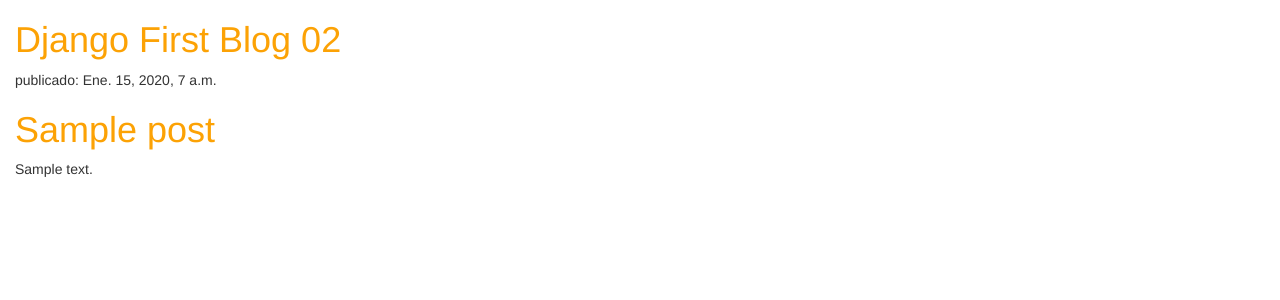
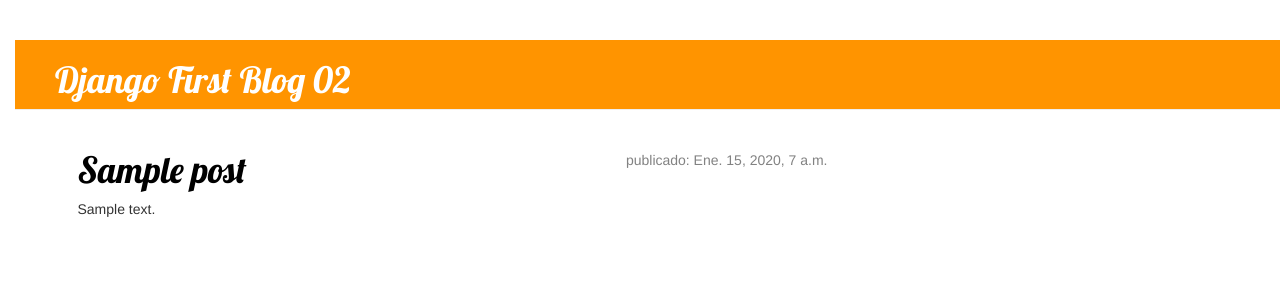
Before and after one commit to marcelogere/my-first-blog, a Django app: template blog/templates/blog/post_list.html in a window 1280 px wide. Shown: the top 300 px of the page. Run offline with Django 3.2, Linux system fonts and the light colour scheme; the template is opened without the code that fills it: values that come from a table or form of the project are taken from there, others are empty; tables that the repository leaves empty hold one stand-in row (values such as "Sample post"); some libraries are stand-ins or nearby versions.

Commit message:
Actualizacion CSS 4.

```diff
--- a/blog/static/css/blog.css
+++ b/blog/static/css/blog.css
@@ -1,6 +1,55 @@
 h1 a {
-    color: #FCA205;
+    color: #ffffff;
+    font-family: 'Lobster'
 }
 body {
     padding-left: 15px;
 }
+
+.page-header {
+    background-color: #ff9400;
+    margin-top: 0;
+    padding: 20px 20px 20px 40px;
+}
+
+.page-header h1, .page-header h1 a, .page-header h1 a:visited, .page-header h1 a:active {
+    color: #ffffff;
+    font-size: 36pt;
+    text-decoration: none;
+}
+
+.content {
+    margin-left: 40px;
+}
+
+h1, h2, h3, h4 {
+    font-family: 'Lobster', cursive;
+}
+
+.date {
+    float: right;
+    color: #828282;
+}
+
+.save {
+    float: right;
+}
+
+.post-form textarea, .post-form input {
+    width: 100%;
+}
+
+.top-menu, .top-menu:hover, .top-menu:visited {
+    color: #ffffff;
+    float: right;
+    font-size: 26pt;
+    margin-right: 20px;
+}
+
+.post {
+    margin-bottom: 70px;
+}
+
+.post h1 a, .post h1 a:visited {
+    color: #000000;
+}
--- a/blog/templates/blog/post_list.html
+++ b/blog/templates/blog/post_list.html
@@ -1,22 +1,32 @@
 <html>
 {% load static %}
 <head>
+    <link rel="stylesheet" href="{% static 'css/blog.css' %}">
     <link rel="stylesheet" href="//maxcdn.bootstrapcdn.com/bootstrap/3.2.0/css/bootstrap.min.css">
     <link rel="stylesheet" href="//maxcdn.bootstrapcdn.com/bootstrap/3.2.0/css/bootstrap-theme.min.css">
-    <link rel="stylesheet" href="{% static 'css/blog.css' %}">
+    <link href="//fonts.googleapis.com/css?family=Lobster&subset=latin,latin-ext" rel="stylesheet" type="text/css">
 </head>
 <body>
 <div>
-    <h1>
+    <h1 class="page-header">
         <a href = "/" > Django First Blog 02 </a>
     </h1>
 </div>
-{% for post in posts %}
-    <div>
-        <p> publicado: {{ post.published_date }} </p>
-        <h1><a href = "" >{{ post.title }} </a></h1>
-        <p>{{ post.text|linebreaksbr }} </p>
+
+<div class="content container">
+    <div class="row">
+        <div class="col-md-8">
+            {% for post in posts %}
+                <div class="post">
+                    <div class="date">
+                        <p> publicado: {{ post.published_date }} </p>
+                    </div>
+                    <h1><a href = "" >{{ post.title }} </a></h1>
+                    <p>{{ post.text|linebreaksbr }} </p>
+                </div>
+            {% endfor %}
+        </div>
     </div>
-{% endfor %}
+</div>
 </body>
 </html>
```
